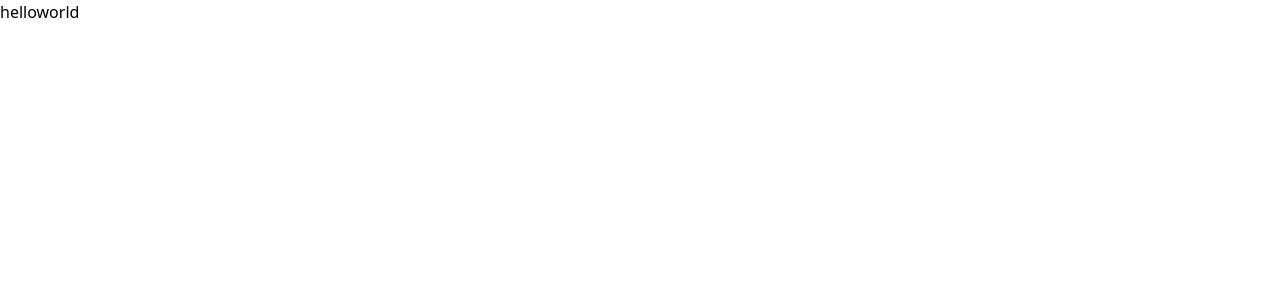
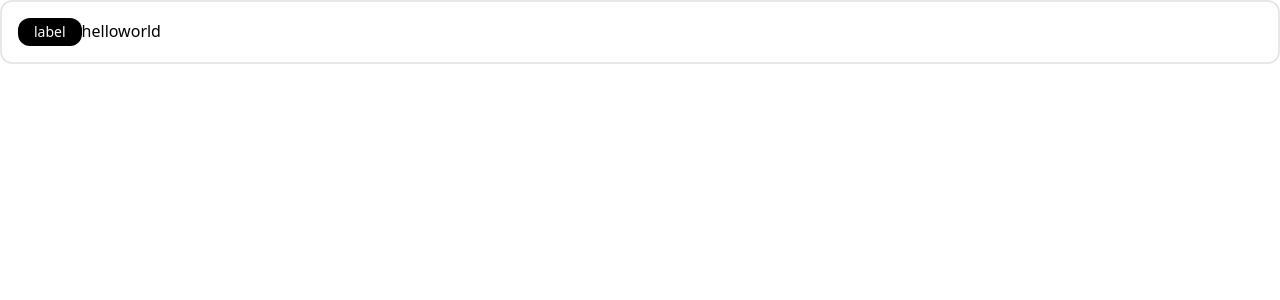
Before and after one commit to JLtheCoder/tailwind-todos, a React (Create React App) app: page / in a window 1280 px wide. Shown: the top 300 px of the page. Built offline with nearby package versions, Linux system fonts and the light colour scheme.

Commit message:
Two components

```diff
--- a/src/App.jsx
+++ b/src/App.jsx
@@ -1,7 +1,15 @@
+import Card from './components/Card';
+import Badge from './components/Badge';
+
 function App() {
   return (
     <div>
+      <Card>
+        <Badge>
+          label
+        </Badge>
       helloworld
+      </Card>
     </div>
   );
 }
--- /dev/null
+++ b/src/components/Badge.jsx
@@ -0,0 +1,11 @@
+function Badge({ children }) {
+  return (
+    <div
+      className='rounded-xl inline-block text-sm px-4 py-1 bg-black	 text-white'
+    >
+      {children}
+    </div>
+  );
+}
+
+export default Badge;
--- /dev/null
+++ b/src/components/Card.jsx
@@ -0,0 +1,13 @@
+import React from 'react';
+
+function Card({ children }) {
+  return (
+    <div
+      className="rounded-xl p-4 border-2 border-solid"
+    >
+      {children}
+    </div>
+  );
+}
+
+export default Card;
```
